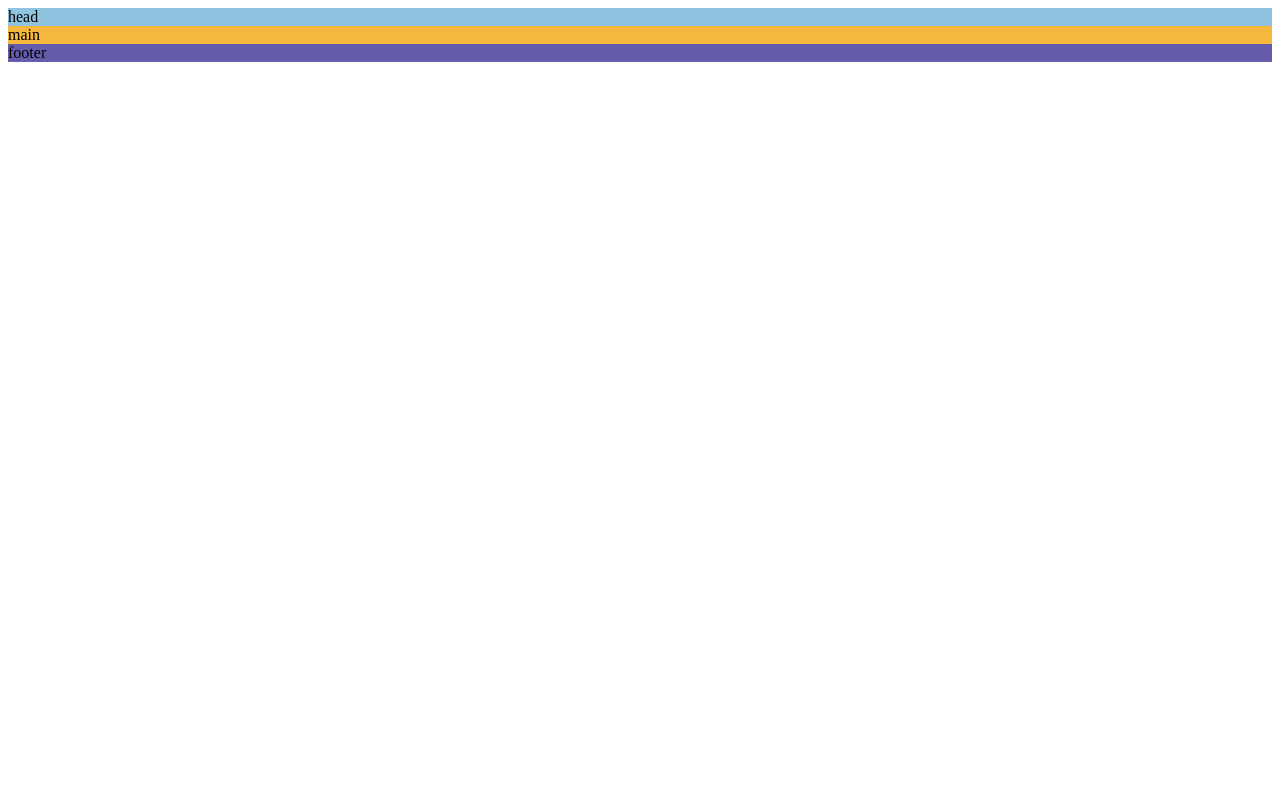
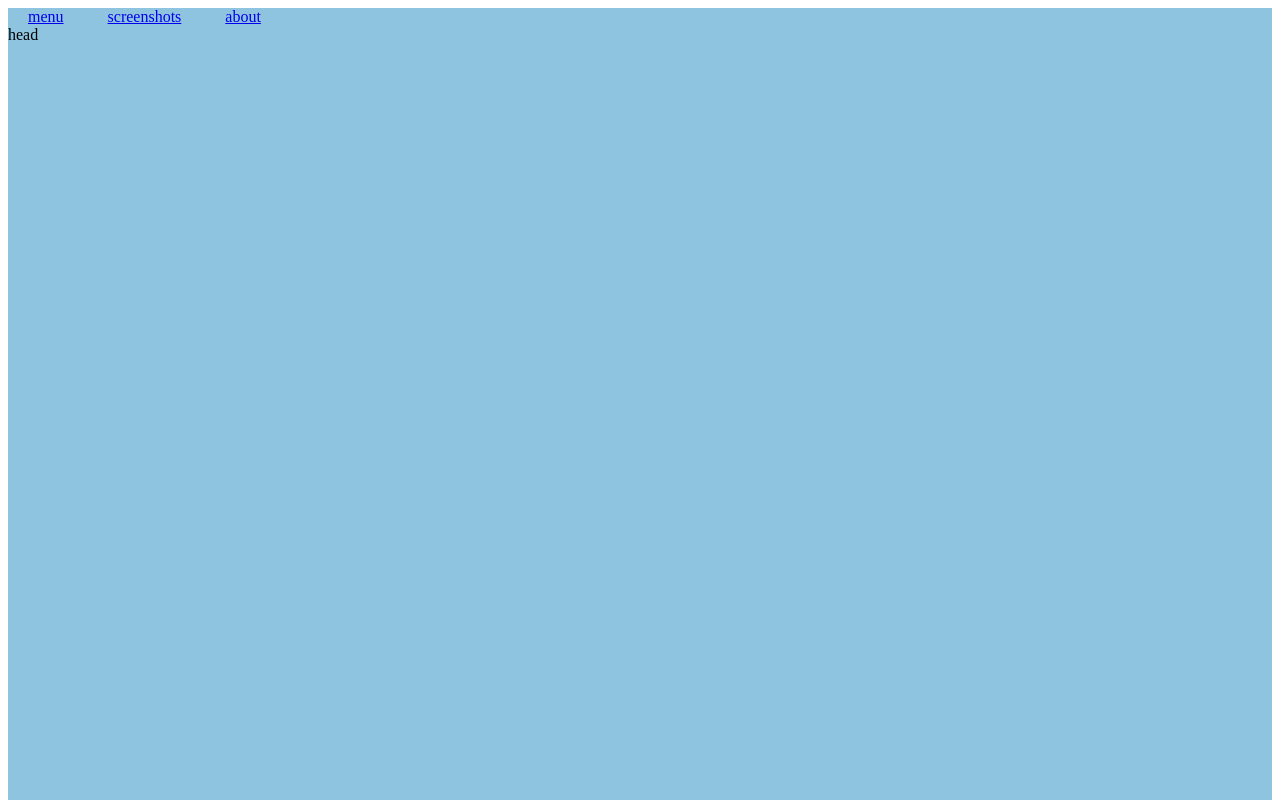
Before and after one commit to lexBogos/game, a website: page src/screens/home/index.html in a window 1280 px wide. Shown: the top 800 px of the page. Drawn offline with Linux system fonts and the light colour scheme; files that its build step writes are made by us from their sources.

Commit message:
added css

```diff
--- a/src/screens/home/css/styles.css
+++ b/src/screens/home/css/styles.css
@@ -1,14 +1,26 @@
 .header_bg{
-	height: 33%;
+	height: 1000px;
 	background-color: #8EC4E0;
 }
 
 main{
-	height: 33%;
+	height: 500px;
 	background-color: #F5B73C;
 }
 
 footer{
-	height: 33%;
+	height: 500px;
 	background-color: #655CAB;
 }
+
+.menu{
+	padding:20px;
+}
+
+.screenshots{
+	padding:20px;
+}
+
+.about{
+	padding:20px;
+}
--- a/src/screens/home/index.html
+++ b/src/screens/home/index.html
@@ -14,6 +14,9 @@
 		<div class="header_bg">
 			<div class="container_block">
 				<div class="nav_bar">
+					<a href="#" class="menu">menu</a>
+					<a href="#" class="screenshots">screenshots</a>
+					<a href="#" class="about">about</a>
 				</div>
 
 		head
```
